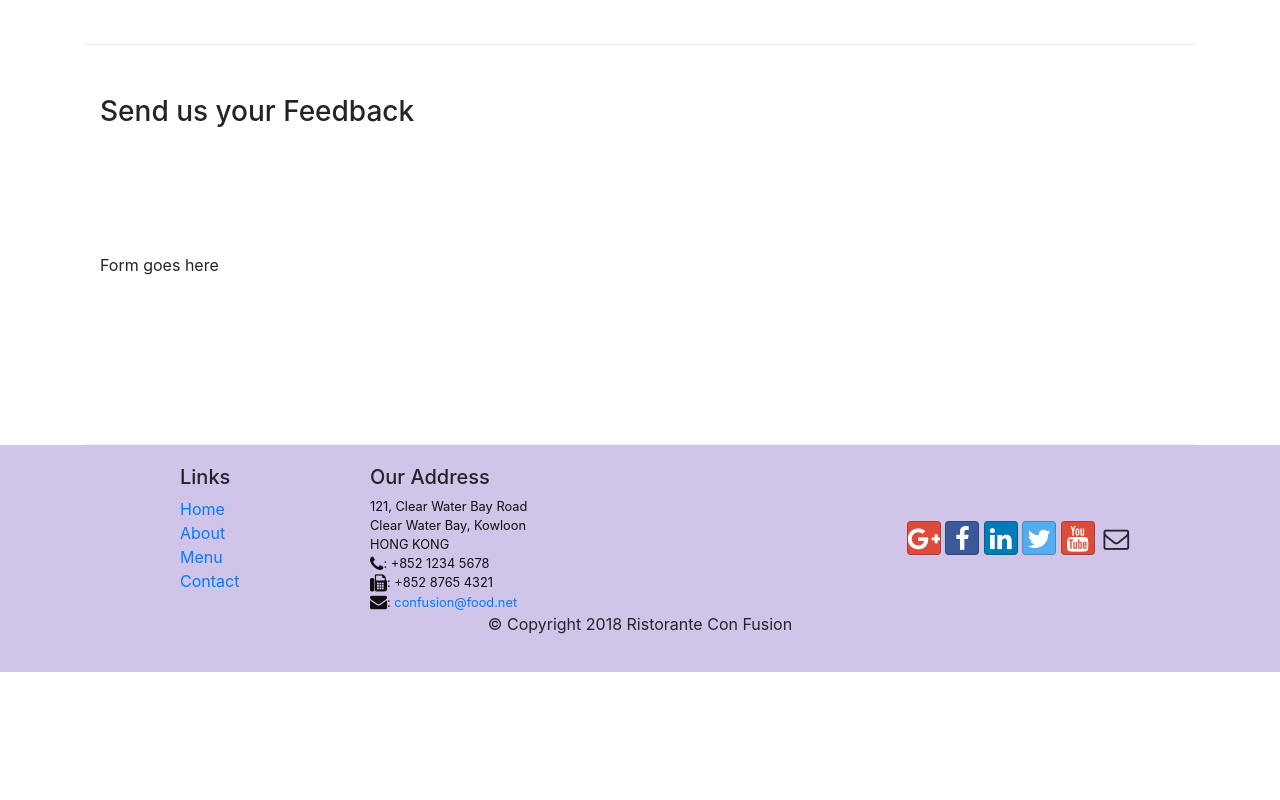
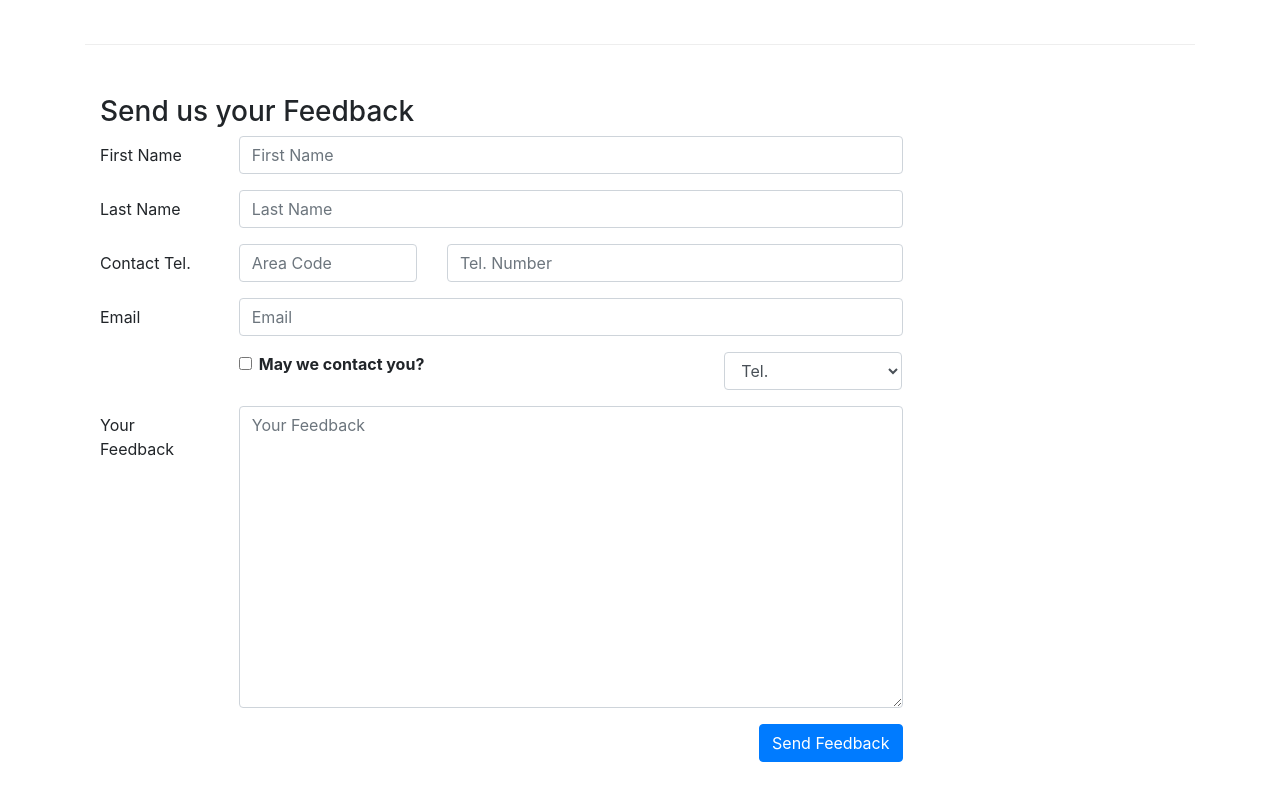
Before and after one commit to eblind39/conFusion-BS4, a website: page contactus.html in a window 1280 px wide. Shown: the part 820-1620 px from the top of the page. Before the commit the page ends 1492 px from the top, so only its background shows below. Drawn offline with nearby package versions, Linux system fonts and the light colour scheme.

Commit message:
feat: Forms

```diff
--- a/contactus.html
+++ b/contactus.html
@@ -92,7 +92,64 @@
               <h3>Send us your Feedback</h3>
            </div>
             <div class="col-12 col-md-9">
-                Form goes here
+                <form>
+					<div class="form-group row">
+						<label for="firstname" class="col-md-2 col-form-label">First Name</label>
+						<div class="col-md-10">
+							<input type="text" class="form-control" id="firstname" name="firstname" placeholder="First Name">
+						</div>
+					</div>
+					<div class="form-group row">
+						<label for="lastname" class="col-md-2 col-form-label">Last Name</label>
+						<div class="col-md-10">
+							<input type="text" class="form-control" id="lastname" name="lastname" placeholder="Last Name">
+						</div>
+					</div>
+					<div class="form-group row">
+						<label for="telnum" class="col-12 col-md-2 col-form-label">Contact Tel.</label>
+						<div class="col-5 col-md-3">
+							<input type="tel" class="form-control" id="areacode" name="areacode" placeholder="Area Code">
+						</div>
+						<div class="col-7 col-md-7">
+							<input type="text" class="form-control" id="telnum" name="telnum" placeholder="Tel. Number">
+						</div>
+					</div>
+					<div class="form-group row">
+						<label for="emailid" class="col-md-2 col-form-label">Email</label>
+						<div class="col-md-10">
+							<input type="email" class="form-control" id="emailid" name="emailid" placeholder="Email">
+						</div>
+					</div>
+					<div class="form-group row">
+						<div class="col-md-6 offset-md-2">
+							<div class="form-check">
+								<input type="checkbox" class="form-check-input" name="approve" id="approve" value="">
+								<label class="form-check-label" for="approve">
+									<strong>May we contact you?</strong>
+								</label>
+							</div>
+						</div>
+						<div class="col-md-3 offset-md-1">
+							<select class="form-control">
+								<option>Tel.</option>
+								<option>Email</option>
+							</select>
+						</div>
+					</div>
+					<div class="form-group row">
+						<label for="feedback" class="col-md-2 col-form-label">Your Feedback</label>
+						<div class="col-md-10">
+							<textarea type="feedback" class="form-control" id="feedback" name="feedback" placeholder="Your Feedback" rows="12"></textarea>
+						</div>
+					</div>
+					<div class="form-group row">
+						<div class="offset-md-2 col-md-10">
+							<button type="submit" class="btn btn-primary float-right">
+								Send Feedback
+							</button>
+						</div>
+					</div>
+				</form>
             </div>
              <div class="col-12 col-md">
             </div>
```
